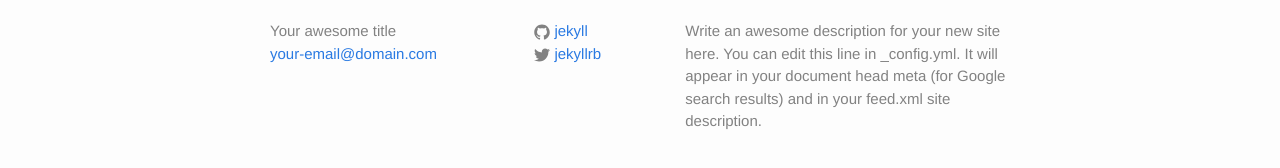
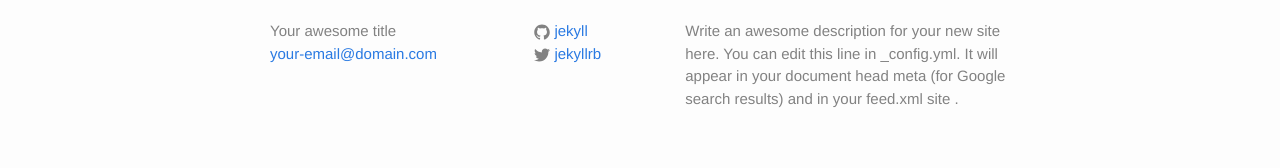
Before and after one commit to AmirbegKK/amirbegkk.github.io, a Jekyll site: the page built from index.html, in a window 1280 px wide. Shown: the part 349-517 px from the top of the page. Built offline with Jekyll 4.4.1, drawn with Linux system fonts in a browser that asks for light colours.

Commit message:
Update _config.yml

```diff
--- a/_config.yml
+++ b/_config.yml
@@ -11,7 +11,7 @@ email: your-email@domain.com
 description: > # this means to ignore newlines until "baseurl:"
   Write an awesome description for your new site here. You can edit this
   line in _config.yml. It will appear in your document head meta (for
-  Google search results) and in your feed.xml site description.
+  Google search results) and in your feed.xml site .
 baseurl: "" # the subpath of your site, e.g. /blog
 url: "http://yourdomain.com" # the base hostname & protocol for your site
 twitter_username: jekyllrb
```
